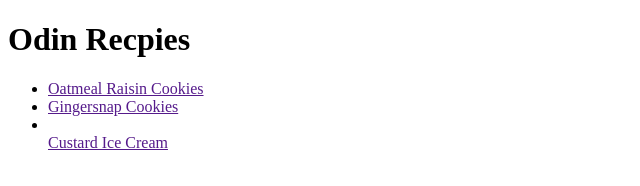
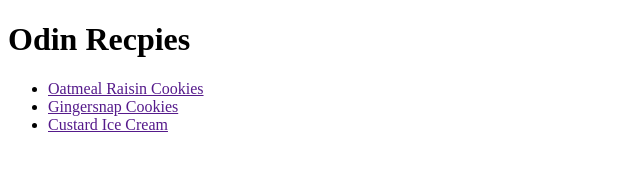
Before and after one commit to Zelk-Boy/odin-recipies, a plain HTML site: page index.html in a window 1280 px wide. Shown: the whole page, without its empty margins (0-640 px from the left). Drawn offline with Linux system fonts and the light colour scheme.

Commit message:
Fixing element tag-had one too many closing tags for the last link

```diff
--- a/index.html
+++ b/index.html
@@ -10,7 +10,7 @@
         <ul>
             <li><a href "recipes/recipes-oatmeal-raisin-cookies.html"> Oatmeal Raisin Cookies</a></li>
             <li><a href "recipes/recipes-gingersnap-cookies.html"> Gingersnap Cookies</a></li>
-            <li></li><a href "recipes/recipes-custard-ice-cream.html"> Custard Ice Cream</a></li>
+            <li><a href "recipes/recipes-custard-ice-cream.html"> Custard Ice Cream</a></li>
         </ul>
     </body>
 </html>
```
